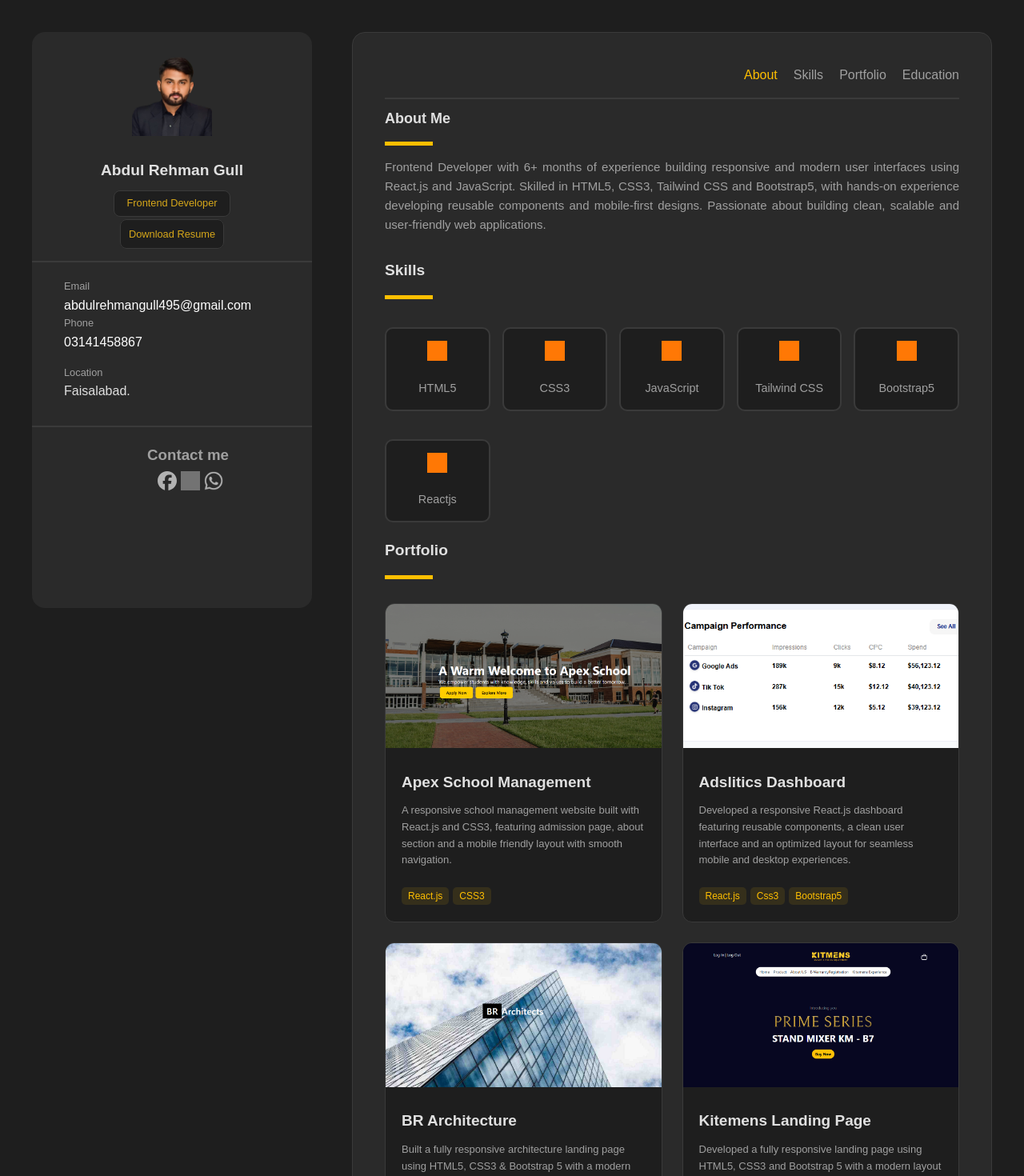
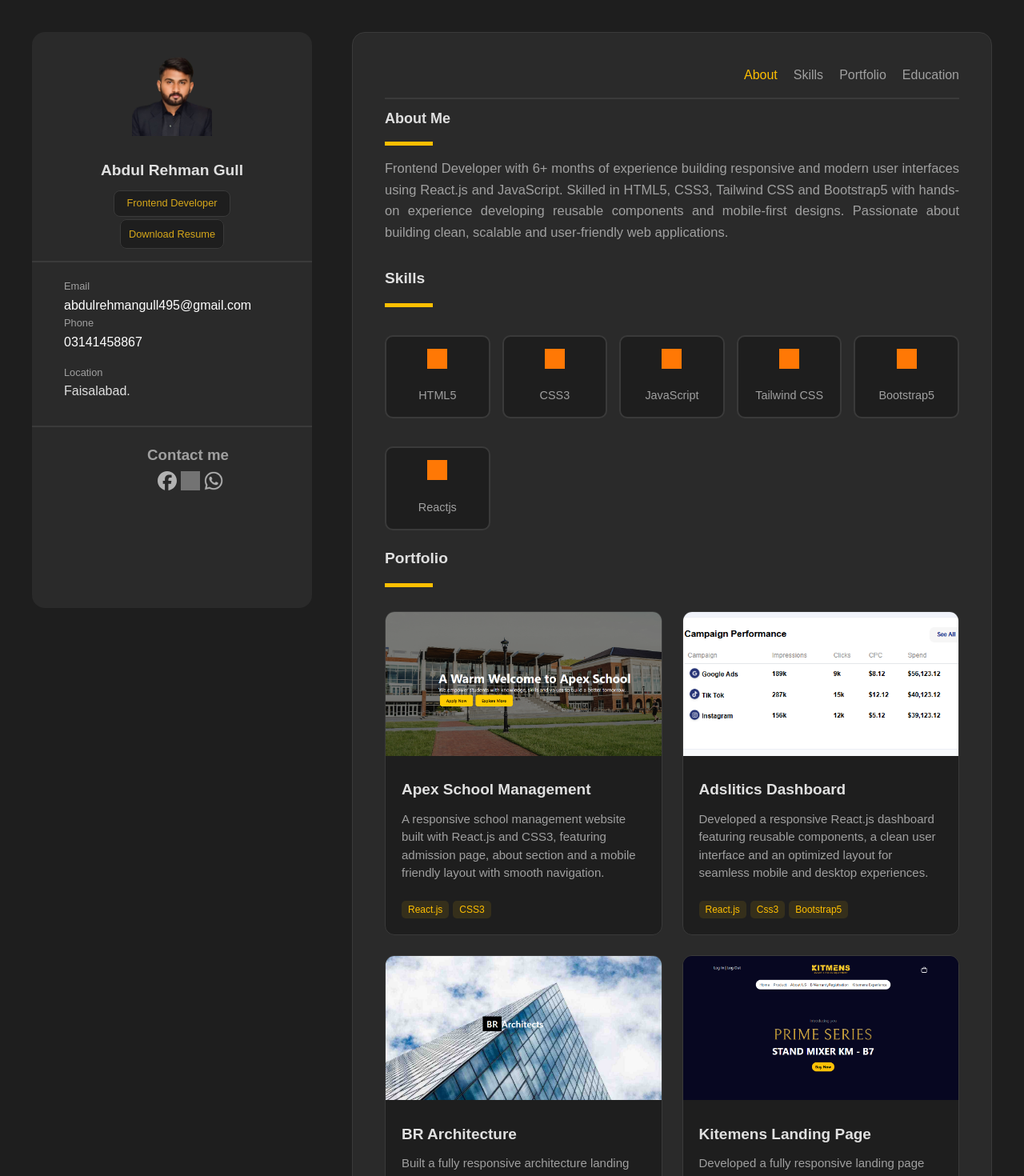
Before and after one commit to abdulrehmangull495/arportfolio, a React (Vite) app: page / in a window 1280 px wide. Shown: the top 1470 px of the page at 80% size. Built offline with nearby package versions, Linux system fonts and the light colour scheme; grey boxes are pictures that could not be loaded.

Commit message:
update font-sizes

```diff
--- a/src/App.css
+++ b/src/App.css
@@ -140,11 +140,7 @@ body{
  .active, nav a:hover{
     color: #ffbf00;
  }
- /* nav a:hover{
 
-    color:  #ffbf00;
-
- } */
 
  /* about me */
 
@@ -163,7 +159,7 @@ body{
  }
  .content{
     text-align: justify;
-    font-size: 15px;
+    font-size: 16.5px;
  }
 
  #about{
@@ -303,8 +299,7 @@ body{
     padding: 20px;
  }
  .ecom{
-    width: 100%;
-
+     width: 100%;
      height:180px ;
      object-fit: cover;
  }
@@ -314,9 +309,9 @@ body{
     font-size: 19px;
  }
  .card p{
-    font-size: 13px;
+    font-size: 15px;
     text-align: start;
-    line-height: 1.6;
+    line-height: 1.5;
     color: #a0a0a0;
     margin-bottom: 20px;
  }
--- a/src/App.jsx
+++ b/src/App.jsx
@@ -96,7 +96,7 @@ function App() {
             <p className="content">
               Frontend Developer with 6+ months of experience building
               responsive and modern user interfaces using React.js and
-              JavaScript. Skilled in HTML5, CSS3, Tailwind CSS and Bootstrap5,
+              JavaScript. Skilled in HTML5, CSS3, Tailwind CSS and Bootstrap5
               with hands-on experience developing reusable components and
               mobile-first designs. Passionate about building clean, scalable
               and user-friendly web applications.
--- a/src/index.css
+++ b/src/index.css
@@ -329,7 +329,7 @@ nav a:hover {
   font-size: 40px;
 }
 .card p {
-  font-size: 13px;
+  font-size: 18px;
   text-align: start;
   line-height: 1.6;
   color: #a0a0a0;
```
